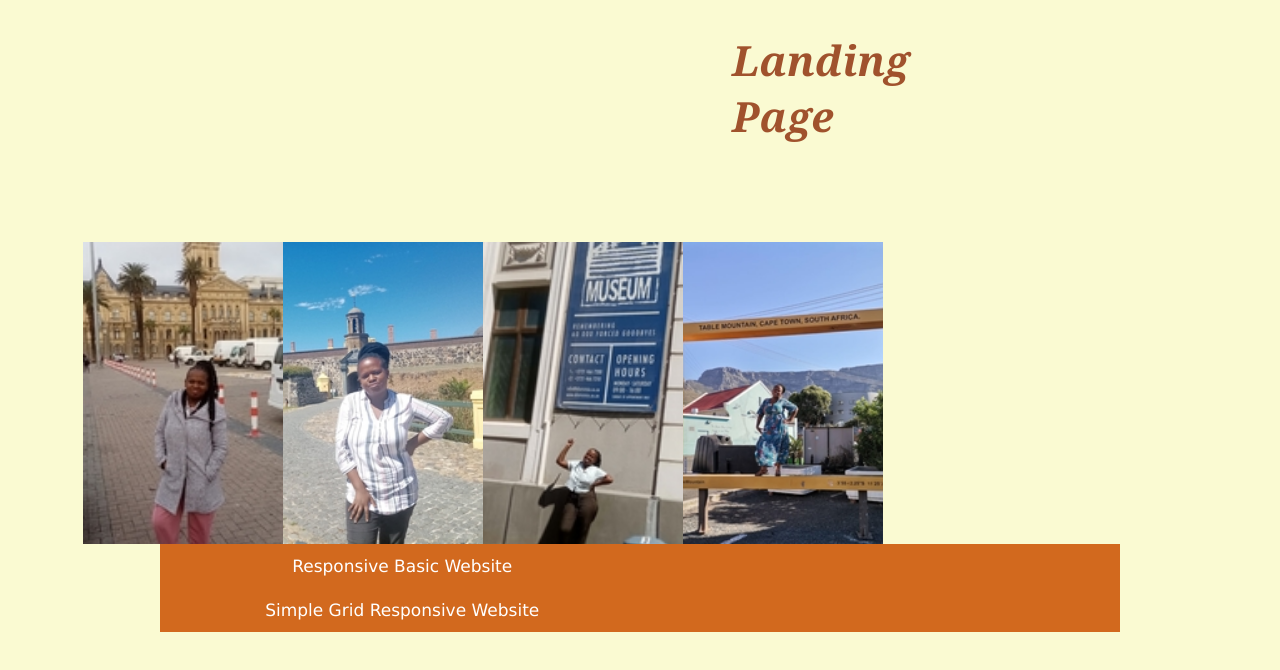
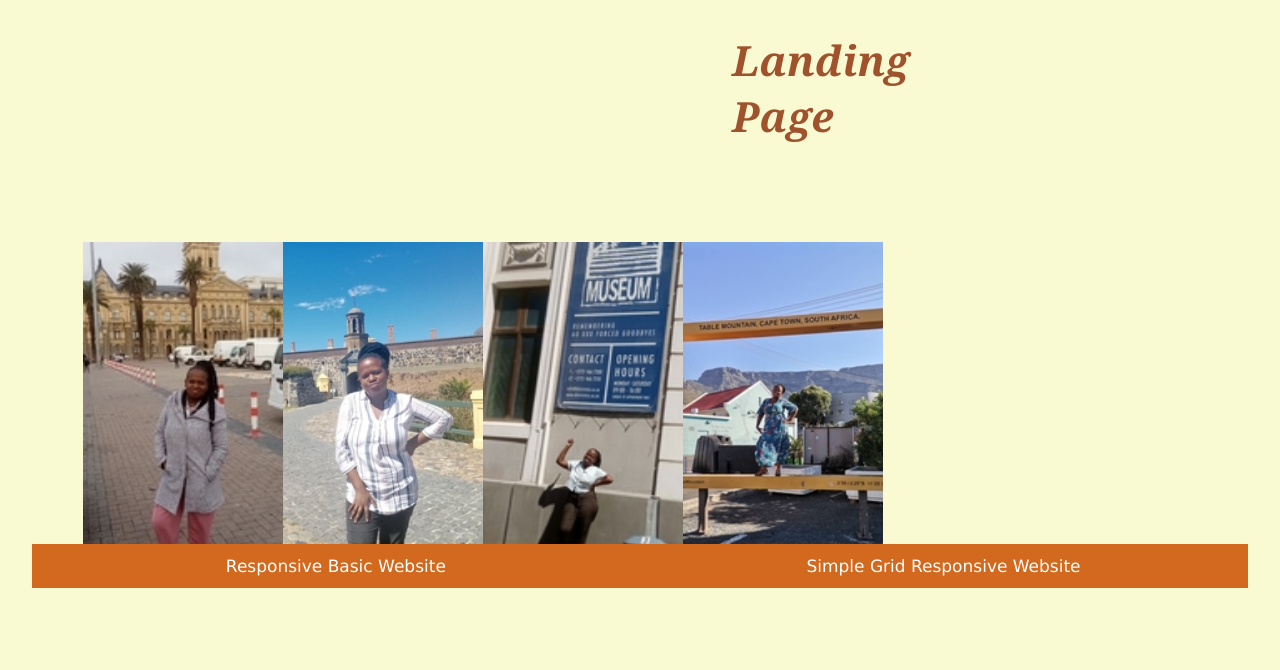
Before and after one commit to Zamoku/Responsive_LandingPage, a plain HTML site: page index.html in a window 1280 px wide. Drawn offline with Linux system fonts and the light colour scheme.

Commit message:
Changed with for menu bar

```diff
--- a/Stylepage.css
+++ b/Stylepage.css
@@ -119,7 +119,7 @@ th{
 }
 .navbar {
     margin-top: 400px;
-    width: 79%;
+    width: 100%;
     background-color:chocolate;
     overflow: auto;
     margin-left: auto;
@@ -158,16 +158,7 @@ h1.landing {
     font-family: Georgia, 'Times New Roman', Times, serif;
 
 }
-/* .landing_page{
-    background-color:red;
-    font-size: larger;
-    color: black;
-    padding: 100px 125px;
-    text-align: center;
-    text-decoration: none;
-    display: inline-block;
 
-} */
 
 
  @media screen and (max-width: 450px){
@@ -194,19 +185,17 @@ h1.landing {
         display: flex;
         flex-wrap: wrap;
         width: 100%;
-        /* padding-bottom: 55px; */
+
 
     }
     .cityDescription p{
         margin-top: 10px;
-        /* margin-bottom: 100px; */
+
     }
     .foreign{
         flex-direction: column;
         width: 100%;
-        /* height: 540px;    */
-        /* max-width: 400px; */
-        /* padding-top: 60px; */
+
     }
     .historicalPlaces{
         flex-direction: column;
@@ -222,23 +211,17 @@ h1.landing {
     .place{
         flex-wrap: wrap;
     }
-    /* .historicalPlaces p{
-        margin-top: 280px;
-     } */
+
     table, th, td{
         width: 30px;
         height: 10px;
-        /* color: brown; */
         border-collapse: collapse;
-        /* margin-left: 80px; */
-        /* padding-left: 30px;
-        margin-right: auto; */
         color:red;
         font-style: italic;
         font-family: cursive;
     }
     th{
-        /* height: 50px; */
+
         color: grey;
     }
     .left{
```
